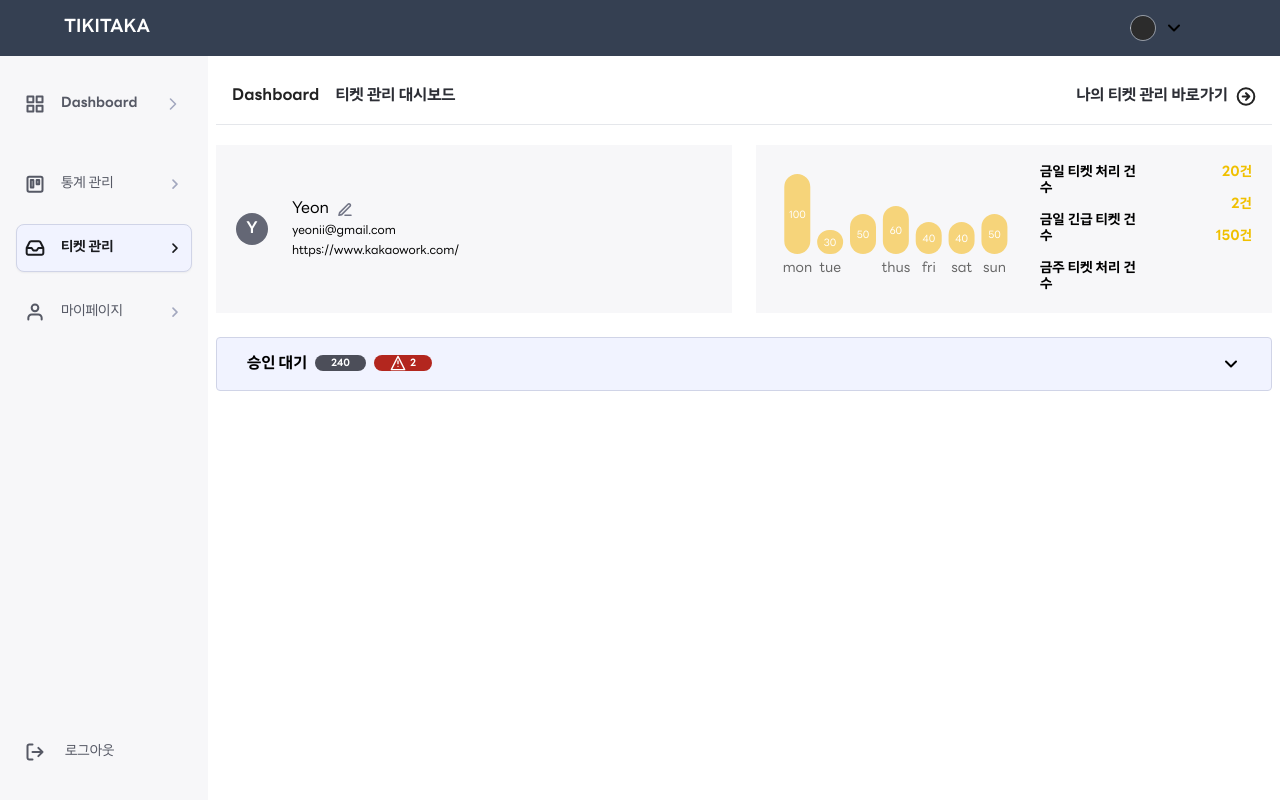
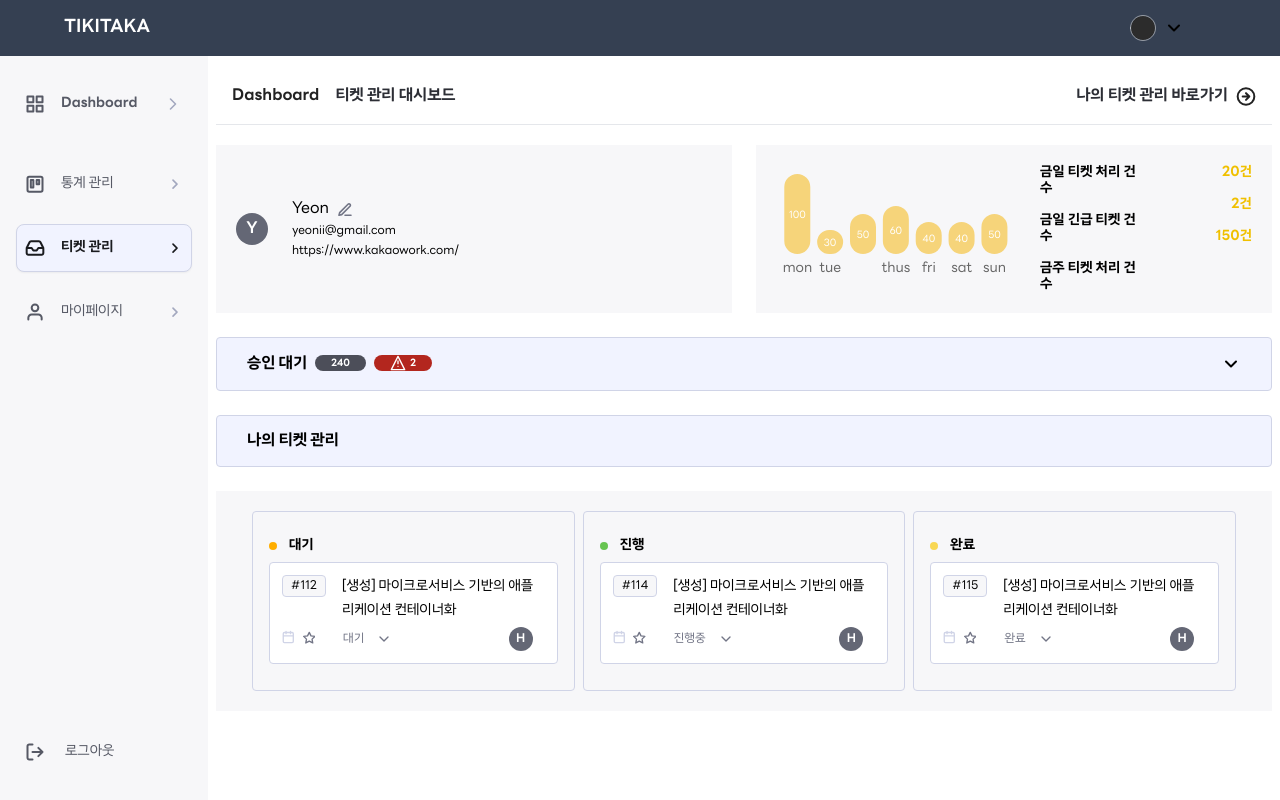
Before and after one commit to lamiiiii/TRILLION-TikiTaka-FE, a React app: page /manager/tickets in a window 1280 px wide. Built offline with nearby package versions, Linux system fonts and the light colour scheme.

Commit message:
TKT-45 feat: 나의 티켓 관리 섹션 구현

```diff
--- a/src/components/common/Icon.tsx
+++ b/src/components/common/Icon.tsx
@@ -242,7 +242,7 @@ export function LinkIcon() {
   );
 }
 
-export function AlertIcon({ className = "" }: { className?: string }) {
+export function AlertIcon({className = ''}: {className?: string}) {
   return (
     <svg
       className={`w-4 h-4 ${className}`} // ✅ className을 받아서 적용
@@ -292,3 +292,33 @@ export function EditIcon() {
     </svg>
   );
 }
+
+// 캘린더 아이콘
+export function CalendarIcon() {
+  return (
+    <svg width="15" height="16" viewBox="0 0 15 16" fill="none" xmlns="http://www.w3.org/2000/svg">
+      <path
+        d="M10.1667 1.33301V3.99967M4.83333 1.33301V3.99967M1.5 6.66634H13.5M2.83333 2.66634H12.1667C12.903 2.66634 13.5 3.26329 13.5 3.99967V13.333C13.5 14.0694 12.903 14.6663 12.1667 14.6663H2.83333C2.09695 14.6663 1.5 14.0694 1.5 13.333V3.99967C1.5 3.26329 2.09695 2.66634 2.83333 2.66634Z"
+        stroke="#D0D4E7"
+        strokeWidth="1.6"
+        strokeLinecap="round"
+        strokeLinejoin="round"
+      />
+    </svg>
+  );
+}
+
+// 중요도 (별표) 아이콘
+export function StarIcon() {
+  return (
+    <svg width="15" height="15" viewBox="0 0 15 15" fill="none" xmlns="http://www.w3.org/2000/svg">
+      <path
+        d="M7.49998 1.33301L9.55998 5.50634L14.1666 6.17967L10.8333 9.42634L11.62 14.013L7.49998 11.8463L3.37998 14.013L4.16665 9.42634L0.833313 6.17967L5.43998 5.50634L7.49998 1.33301Z"
+        stroke="#727586"
+        strokeWidth="1.6"
+        strokeLinecap="round"
+        strokeLinejoin="round"
+      />
+    </svg>
+  );
+}
--- a/src/components/manager/tickets/ManagerTicketsContainer.tsx
+++ b/src/components/manager/tickets/ManagerTicketsContainer.tsx
@@ -3,6 +3,7 @@
 import TopMenu from '../../common/TopMenu';
 import TicketAnalytics from './TicketAnalytics';
 import TicketAwaitingList from './TicketAwaitingList';
+import TicketPersonalManageList from './TicketPersonalManageList';
 import TicketProfile from './TicketProfile';
 
 export default function ManagerTicketsContainer() {
@@ -15,6 +16,7 @@ export default function ManagerTicketsContainer() {
       </div>
 
       <TicketAwaitingList />
+      <TicketPersonalManageList />
     </div>
   );
 }
--- /dev/null
+++ b/src/components/manager/tickets/TicketPersonalManageList.tsx
@@ -0,0 +1,37 @@
+import TicketSmall from './TicketSmall';
+
+export default function TicketPersonalManageList() {
+  return (
+    <div>
+      <div className="flex items-center w-full h-15 bg-gray-1 border border-gray-2 rounded py-4 px-[30px] mb-6">
+        <h1 className="text-title-bold">나의 티켓 관리</h1>
+      </div>
+
+      <div className="w-full bg-gray-18 grid grid-cols-3 gap-x-2 py-5 px-9">
+        <section className="flex flex-col gap-2 py-[26px] px-4 rounded border border-gray-2">
+          <div className="flex items-center gap-3">
+            <div className="w-[8px] h-[8px] rounded-full bg-orange"></div>
+            <h1 className="text-subtitle">대기</h1>
+          </div>
+          <TicketSmall id={112} title="[생성] 마이크로서비스 기반의 애플리케이션 컨테이너화" deadline="2023-06-30" initialStatus="대기" />
+        </section>
+
+        <section className="flex flex-col gap-2 py-[26px] px-4 rounded border border-gray-2">
+          <div className="flex items-center gap-3">
+            <div className="w-[8px] h-[8px] rounded-full bg-green"></div>
+            <h1 className="text-subtitle">진행</h1>
+          </div>
+          <TicketSmall id={114} title="[생성] 마이크로서비스 기반의 애플리케이션 컨테이너화" deadline="2023-06-30" initialStatus="진행중" />
+        </section>
+
+        <section className="flex flex-col gap-2 py-[26px] px-4 rounded border border-gray-2">
+          <div className="flex items-center gap-3">
+            <div className="w-[8px] h-[8px] rounded-full bg-yellow"></div>
+            <h1 className="text-subtitle">완료</h1>
+          </div>
+          <TicketSmall id={115} title="[생성] 마이크로서비스 기반의 애플리케이션 컨테이너화" deadline="2023-06-30" initialStatus="완료" />
+        </section>
+      </div>
+    </div>
+  );
+}
--- /dev/null
+++ b/src/components/manager/tickets/TicketSmall.tsx
@@ -0,0 +1,45 @@
+import {useState} from 'react';
+import DropDown from '../../common/Dropdown';
+import {CalendarIcon, StarIcon} from '../../common/Icon';
+import Profile from '../../common/Profile';
+
+interface TicketSmallProps {
+  id: number;
+  title: string;
+  deadline: string;
+  initialStatus: string;
+}
+
+export default function TicketSmall({id, title, deadline, initialStatus}: TicketSmallProps) {
+  const [status, setStatus] = useState(initialStatus);
+  const handleStatusChange = (selectedStatus: string) => {
+    setStatus(selectedStatus);
+  };
+  console.log(deadline);
+
+  return (
+    <div className="bg-white border border-gray-2 rounded p-3">
+      <div className="flex items-start">
+        <div className="text-body-regular bg-gray-18 border border-gray-2 rounded px-2 mr-4">#{id}</div>
+        <h1 className="w-[240px] text-subtitle-regular">{title}</h1>
+      </div>
+      <div className="flex items-center gap-2 mr-3">
+        <CalendarIcon />
+        <StarIcon />
+        <div className="w-full flex justify-between items-center mt-1">
+          <DropDown
+            label="진행중"
+            options={['진행중', '완료']}
+            defaultSelected={initialStatus}
+            onSelect={handleStatusChange}
+            paddingX="px-5"
+            border={false}
+            value={status}
+            textColor="text-gray-15"
+          />
+          <Profile name="Hong" backgroundColor="manager" size="sm" />
+        </div>
+      </div>
+    </div>
+  );
+}
--- a/tailwind.config.js
+++ b/tailwind.config.js
@@ -79,6 +79,7 @@ module.exports = {
 
         // System 색상
         red: '#D93438',
+        orange: '#FFAE00',
         yellow: '#F8D753',
         blue: '#2A54D2',
         green: '#67C451',
```
